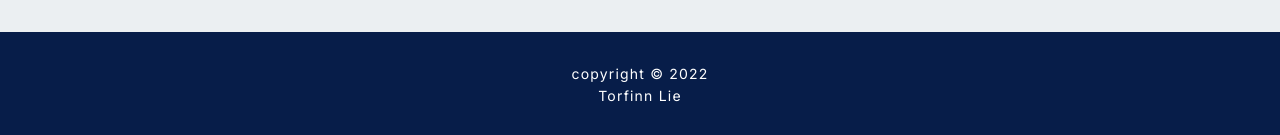
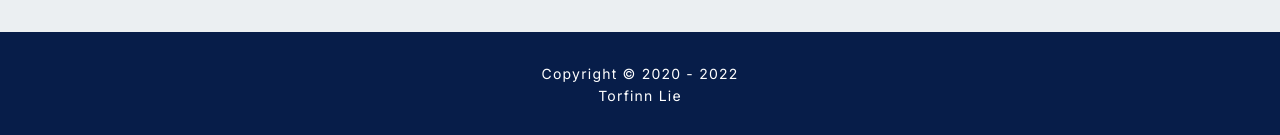
Before and after one commit to lunadragon06/torfs-art-gallery, a React (Create React App) app: page / in a window 1280 px wide. Shown: the part 662-797 px from the top of the page. Built offline with nearby package versions, Linux system fonts and the light colour scheme.

Commit message:
Update Footer.js

```diff
--- a/src/components/layout/Footer.js
+++ b/src/components/layout/Footer.js
@@ -1,7 +1,7 @@
 export default function Footer() {
 	return (
         <footer>
-            <p>copyright © 2022</p>
+            <p>Copyright © 2020 - 2022</p>
             <p>Torfinn Lie</p>
         </footer>
 	);
```
